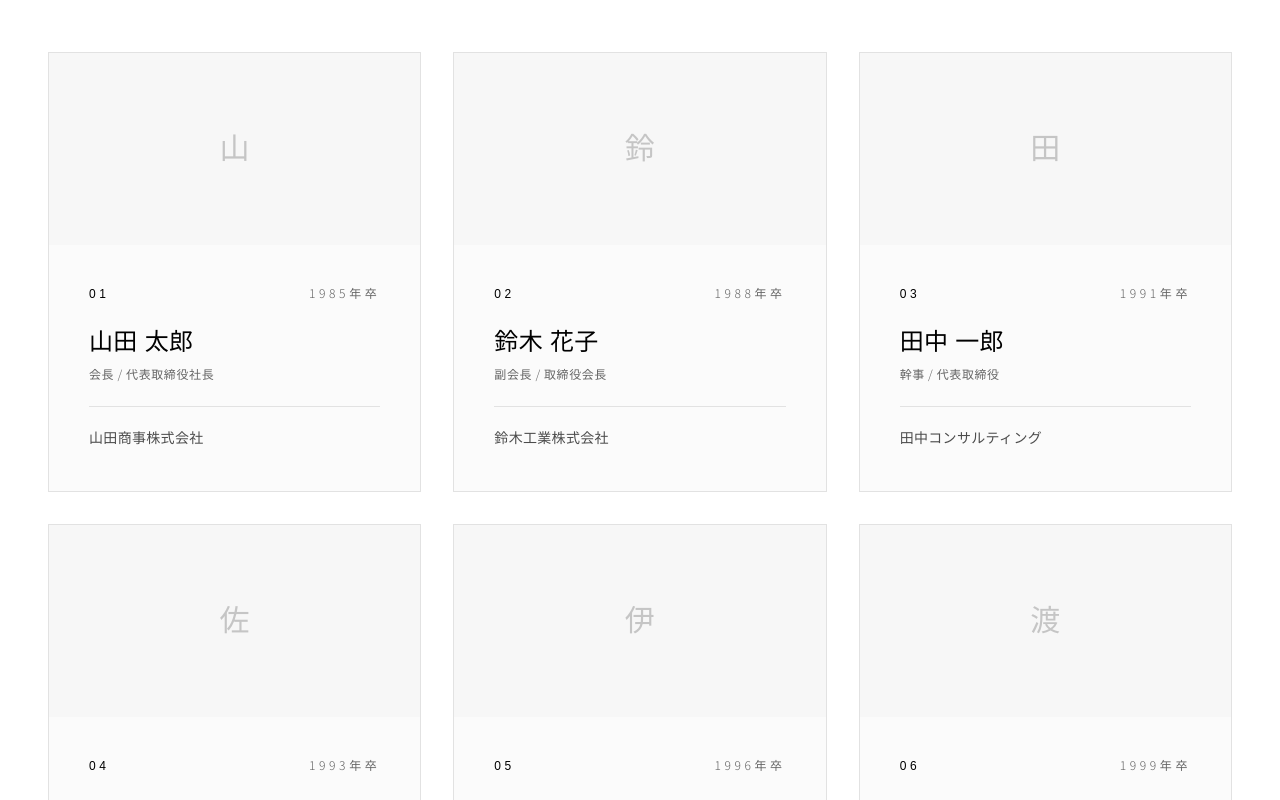
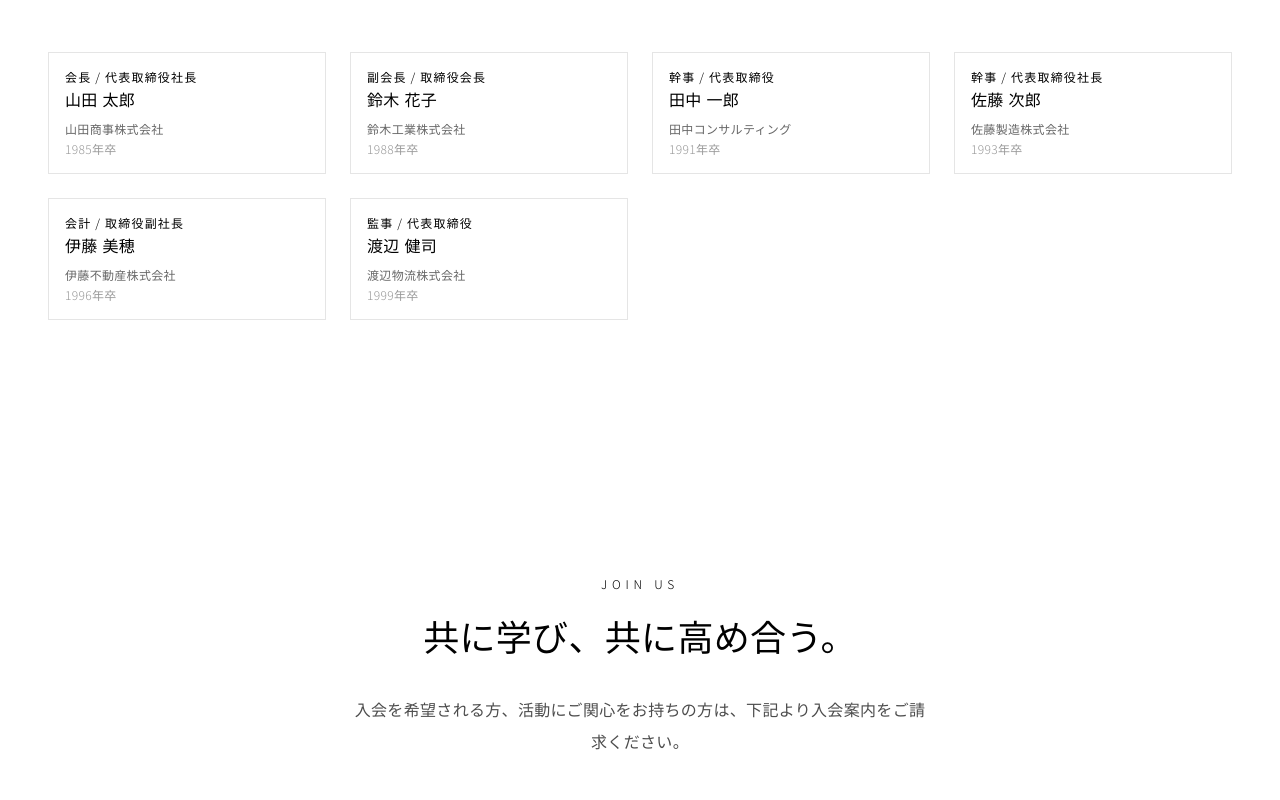
Before and after one commit to kome-chan/my-site, a Next.js app: page / in a window 1280 px wide. Shown: the part 4160-4960 px from the top of the page. Built offline with nearby package versions, Linux system fonts and the light colour scheme.

Commit message:
役員紹介を4列・写真なし非表示・ドラッグ&ドロップ対応

```diff
--- a/app/page.tsx
+++ b/app/page.tsx
@@ -297,59 +297,49 @@ export default async function Home() {
                   各界で活躍する会員が、母校への思いと経営への志を共有しています。
                 </p>
               </div>
-              <ul className="grid gap-6 md:grid-cols-3 md:gap-8">
-                {members.map((member, index) => (
+              <ul className="grid grid-cols-2 gap-4 sm:grid-cols-2 md:grid-cols-3 lg:grid-cols-4 lg:gap-6">
+                {members.map((member) => (
                   <li key={member.slug}>
-                    <div className="flex flex-col border border-black/10 bg-surface/40">
+                    <div className="flex flex-col border border-black/10 bg-white transition hover:shadow-md">
                       {member.photo && (
+                        <div className="aspect-square w-full overflow-hidden">
                           <img
                             src={member.photo}
                             alt={`${member.name} 写真`}
-                          className="h-48 w-full object-cover object-top"
+                            className="h-full w-full object-cover"
                           />
-                      )}
-                      {!member.photo && (
-                        <div className="flex h-48 w-full items-center justify-center bg-surface/60">
-                          <span className="font-serif text-3xl text-foreground/20">
-                            {member.name.charAt(0)}
-                          </span>
                         </div>
                       )}
-                      <div className="flex flex-col gap-6 p-8 lg:p-10">
-                        <div className="flex items-baseline justify-between" aria-hidden="true">
-                          <span className="font-serif text-xs tracking-[0.3em] text-accent">
-                            {String(index + 1).padStart(2, "0")}
-                          </span>
-                          <span className="text-xs tracking-[0.3em] text-foreground/60">
-                            {member.graduationYear}
-                          </span>
-                        </div>
-                        <div className="flex flex-col gap-2">
-                          <p className="font-serif text-2xl font-medium text-foreground">
+                      <div className="flex flex-col gap-1 p-4">
+                        {member.role && (
+                          <p className="text-xs tracking-widest text-accent">
+                            {member.role}
+                          </p>
+                        )}
+                        <p className="font-serif text-base font-medium text-foreground">
                           {member.name}
                         </p>
-                          <p className="text-xs tracking-wider text-foreground/60">
-                            {member.role}
-                          </p>
-                        </div>
-                        <div className="flex flex-col gap-3 border-t border-black/10 pt-4">
+                        {member.company && (
+                          <p className="mt-1 text-xs text-foreground/60">
                             {member.companyUrl ? (
                               <a
                                 href={member.companyUrl}
                                 target="_blank"
                                 rel="noopener noreferrer"
                                 aria-label={`${member.company}（外部リンク）`}
-                              className={`text-sm leading-loose text-foreground/70 transition-colors hover:text-accent ${focusRing}`}
+                                className={`transition-colors hover:text-accent ${focusRing}`}
                               >
                                 {member.company}
-                              <span aria-hidden="true" className="ml-2 text-accent/60">↗</span>
+                                <span aria-hidden="true" className="ml-1 text-accent/60">↗</span>
                               </a>
                             ) : (
-                            <p className="text-sm leading-loose text-foreground/70">
-                              {member.company}
+                              member.company
+                            )}
                           </p>
                         )}
-                        </div>
+                        {member.graduationYear && (
+                          <p className="text-xs text-foreground/40">{member.graduationYear}</p>
+                        )}
                       </div>
                     </div>
                   </li>
--- a/lib/members.ts
+++ b/lib/members.ts
@@ -4,7 +4,6 @@ import matter from "gray-matter";
 
 export type Member = {
   slug: string;
-  order: number;
   name: string;
   role: string;
   company: string;
@@ -16,27 +15,30 @@ export type Member = {
 const CONTENT_DIR = path.join(process.cwd(), "content/members");
 
 const DEFAULT_MEMBERS: Member[] = [
-  { slug: "default-1", order: 1, name: "山田 太郎", role: "会長 / 代表取締役社長", company: "山田商事株式会社", graduationYear: "1985年卒", photo: "", companyUrl: "" },
-  { slug: "default-2", order: 2, name: "鈴木 花子", role: "副会長 / 取締役会長", company: "鈴木工業株式会社", graduationYear: "1988年卒", photo: "", companyUrl: "" },
-  { slug: "default-3", order: 3, name: "田中 一郎", role: "幹事 / 代表取締役", company: "田中コンサルティング", graduationYear: "1991年卒", photo: "", companyUrl: "" },
-  { slug: "default-4", order: 4, name: "佐藤 次郎", role: "幹事 / 代表取締役社長", company: "佐藤製造株式会社", graduationYear: "1993年卒", photo: "", companyUrl: "" },
-  { slug: "default-5", order: 5, name: "伊藤 美穂", role: "会計 / 取締役副社長", company: "伊藤不動産株式会社", graduationYear: "1996年卒", photo: "", companyUrl: "" },
-  { slug: "default-6", order: 6, name: "渡辺 健司", role: "監事 / 代表取締役", company: "渡辺物流株式会社", graduationYear: "1999年卒", photo: "", companyUrl: "" },
+  { slug: "default-1", name: "山田 太郎", role: "会長 / 代表取締役社長", company: "山田商事株式会社", graduationYear: "1985年卒", photo: "", companyUrl: "" },
+  { slug: "default-2", name: "鈴木 花子", role: "副会長 / 取締役会長", company: "鈴木工業株式会社", graduationYear: "1988年卒", photo: "", companyUrl: "" },
+  { slug: "default-3", name: "田中 一郎", role: "幹事 / 代表取締役", company: "田中コンサルティング", graduationYear: "1991年卒", photo: "", companyUrl: "" },
+  { slug: "default-4", name: "佐藤 次郎", role: "幹事 / 代表取締役社長", company: "佐藤製造株式会社", graduationYear: "1993年卒", photo: "", companyUrl: "" },
+  { slug: "default-5", name: "伊藤 美穂", role: "会計 / 取締役副社長", company: "伊藤不動産株式会社", graduationYear: "1996年卒", photo: "", companyUrl: "" },
+  { slug: "default-6", name: "渡辺 健司", role: "監事 / 代表取締役", company: "渡辺物流株式会社", graduationYear: "1999年卒", photo: "", companyUrl: "" },
 ];
 
 export async function getMembers(): Promise<Member[]> {
   if (!fs.existsSync(CONTENT_DIR)) return DEFAULT_MEMBERS;
 
-  const files = fs.readdirSync(CONTENT_DIR).filter((f) => f.endsWith(".md"));
+  const files = fs
+    .readdirSync(CONTENT_DIR)
+    .filter((f) => f.endsWith(".md"))
+    .sort();
+
   if (files.length === 0) return DEFAULT_MEMBERS;
 
-  const items: Member[] = files.map((filename) => {
+  return files.map((filename) => {
     const slug = filename.replace(/\.md$/, "");
     const raw = fs.readFileSync(path.join(CONTENT_DIR, filename), "utf-8");
     const { data } = matter(raw);
     return {
       slug,
-      order: typeof data.order === "number" ? data.order : 99,
       name: String(data.name ?? ""),
       role: String(data.role ?? ""),
       company: String(data.company ?? ""),
@@ -45,6 +47,4 @@ export async function getMembers(): Promise<Member[]> {
       companyUrl: String(data.companyUrl ?? ""),
     };
   });
-
-  return items.sort((a, b) => a.order - b.order);
 }
--- a/public/admin/config.yml
+++ b/public/admin/config.yml
@@ -130,10 +130,14 @@ collections:
     folder: "content/members"
     create: true
     slug: "{{year}}-{{month}}-{{day}}-{{random}}"
-    summary: "{{name}} - {{role}}"
-    sortable_fields: ['order']
+    summary: "{{fields.name}} - {{fields.role}}"
+    sortable_fields:
+      - name
+      - role
+    view_groups:
+      - label: "役職"
+        field: role
     fields:
-      - { label: "表示順", name: "order", widget: "number", default: 1, min: 1, hint: "数字が小さい順に表示されます" }
       - { label: "お名前", name: "name", widget: "string" }
       - { label: "役職", name: "role", widget: "string", required: false, hint: "例: 会長 / 副会長 / 理事" }
       - { label: "ご所属企業名", name: "company", widget: "string", required: false }
```
Lines whose indentation alone changed are shown as unchanged.
